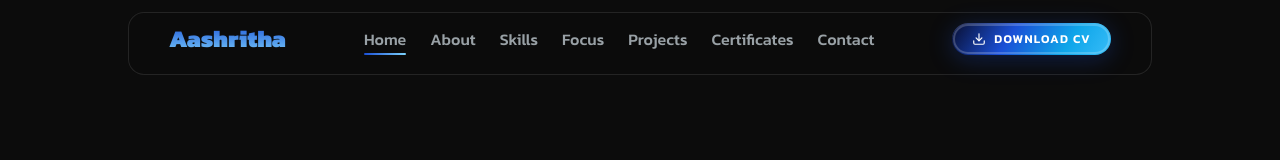
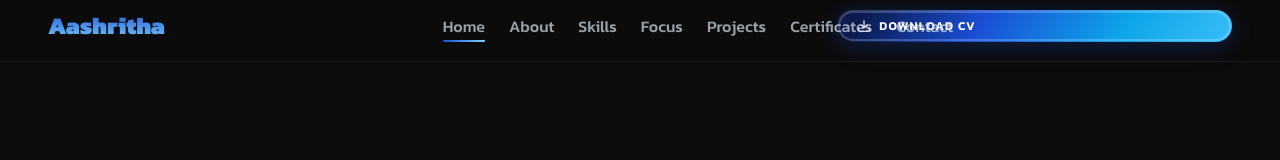
Before and after one commit to Aashritha-2005/Portfolio, a React (Vite) app: page / in a window 1280 px wide. Shown: the top 160 px of the page. Built offline with nearby package versions, Linux system fonts and the light colour scheme.

Commit message:
Refactor Navbar layout and styling

```diff
--- a/src/components/Navbar.tsx
+++ b/src/components/Navbar.tsx
@@ -32,7 +32,7 @@ export default function Navbar() {
 
   return (
     <FadeIn y={-20} delay={0}>
-            <nav className="fixed top-3 left-1/2 -translate-x-1/2 z-50 flex items-center justify-between px-6 md:px-10 pt-2 pb-[17px] bg-[#0C0C0C]/80 backdrop-blur-md border border-white/10 rounded-2xl w-[90%] max-w-5xl">
+      <nav className="fixed top-0 left-0 right-0 z-50 grid grid-cols-3 items-center px-6 md:px-12 pt-2 pb-[17px] bg-[#0C0C0C]/80 backdrop-blur-md border-b border-white/5">
         <span className="text-[24px] font-black hero-heading">Aashritha</span>
         <ul className="hidden md:flex items-center gap-6">
           {links.map((link) => {
```
